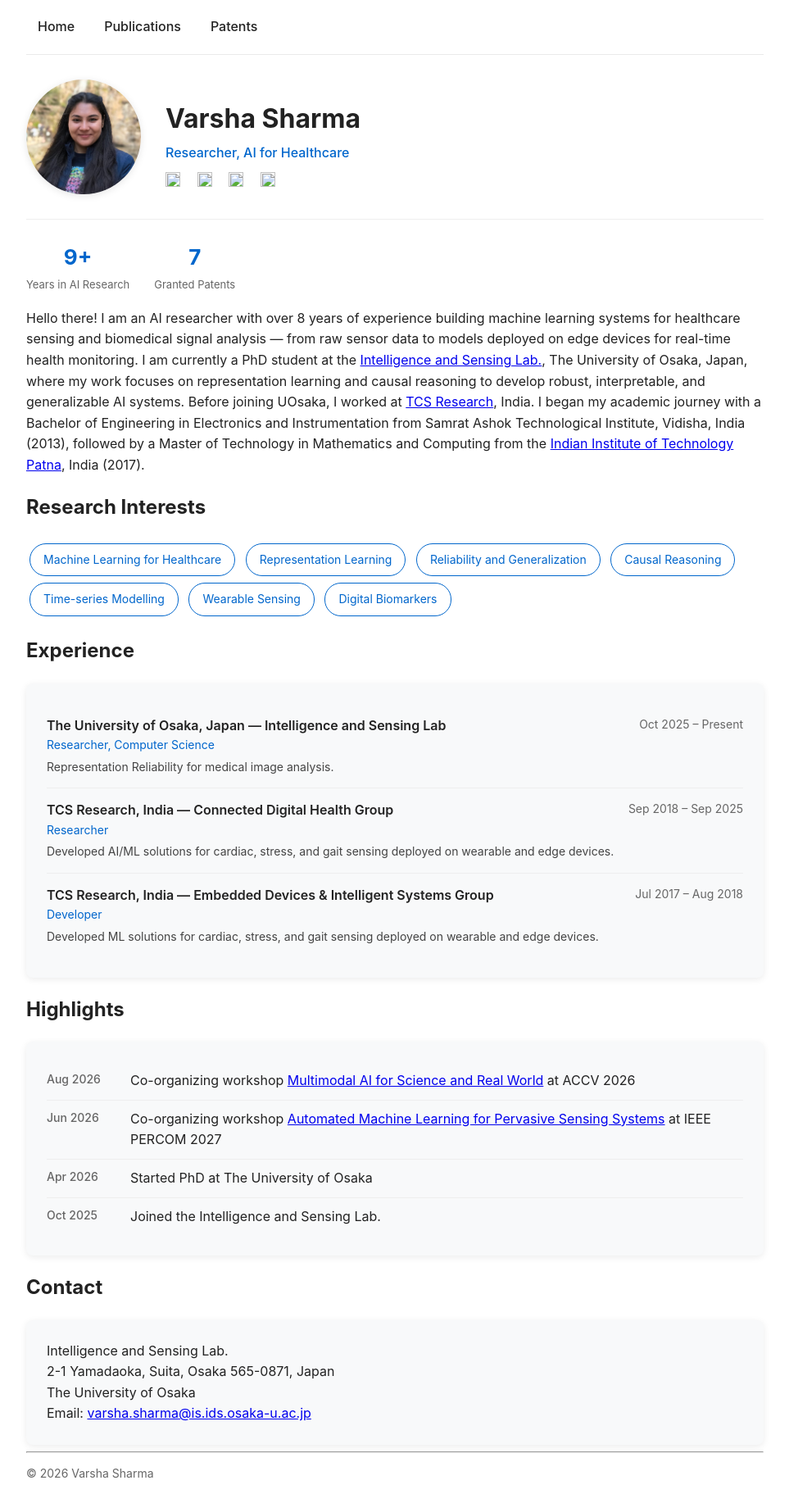
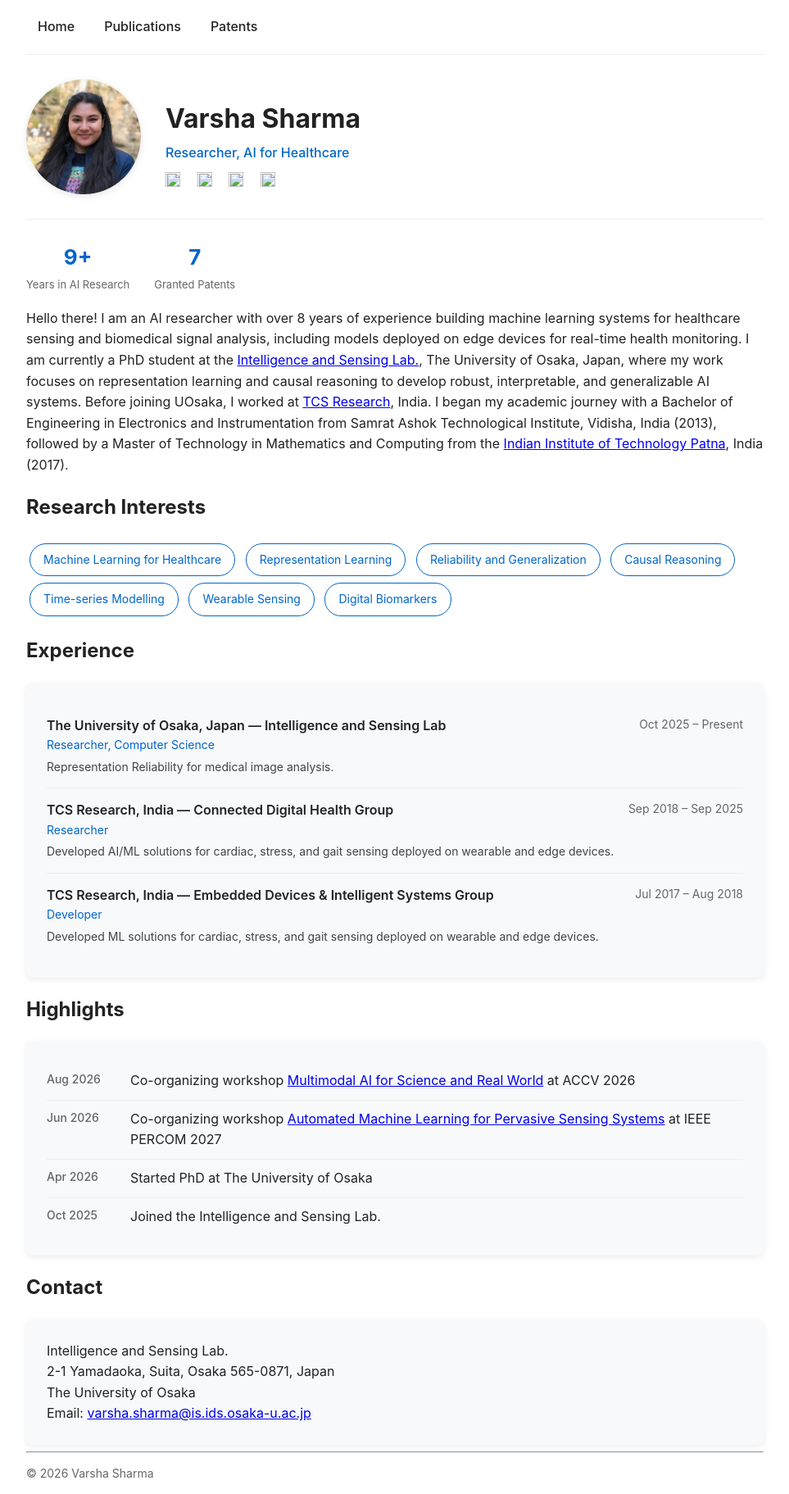
Before and after one commit to shavarsha/shavarsha.github.io, a Jekyll site: the page built from index.md, in a window 1280 px wide. Shown: the whole page at 82% size, without its empty margins (158-1121 px from the left). Built offline with Jekyll 4.4.1, drawn with Linux system fonts in a browser that asks for light colours.

Commit message:
Update index.md

```diff
--- a/index.md
+++ b/index.md
@@ -14,7 +14,7 @@ title: Home
 </div>
 
 <p>
-Hello there! I am an AI researcher with over 8 years of experience building machine learning systems for healthcare sensing and biomedical signal analysis — from raw sensor data to models deployed on edge devices for real-time health monitoring. I am currently a PhD student at the <a href="https://is.d3c.osaka-u.ac.jp/en/">Intelligence and Sensing Lab.</a>, The University of Osaka, Japan, where my work focuses on representation learning and causal reasoning to develop robust, interpretable, and generalizable AI systems.
+Hello there! I am an AI researcher with over 8 years of experience building machine learning systems for healthcare sensing and biomedical signal analysis, including models deployed on edge devices for real-time health monitoring. I am currently a PhD student at the <a href="https://is.d3c.osaka-u.ac.jp/en/">Intelligence and Sensing Lab.</a>, The University of Osaka, Japan, where my work focuses on representation learning and causal reasoning to develop robust, interpretable, and generalizable AI systems.
 
 Before joining UOsaka, I worked at <a href="https://www.tcs.com/what-we-do/tcs-research-and-innovation">TCS Research</a>, India. I began my academic journey with a Bachelor of Engineering in Electronics and Instrumentation from Samrat Ashok Technological Institute, Vidisha, India (2013), followed by a Master of Technology in Mathematics and Computing from the <a href= "https://www.iitp.ac.in/">Indian Institute of Technology Patna</a>, India (2017).
 </p>
```
